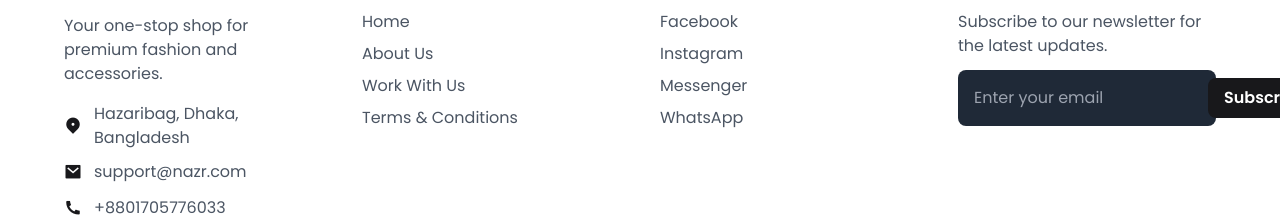
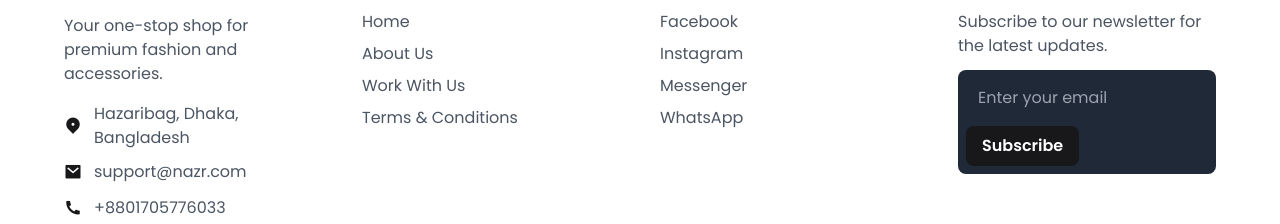
Before and after one commit to nazmull139/MERN-ECOM, a React (Vite) app: page / in a window 1280 px wide. Shown: the part 2112-2336 px from the top of the page. Built offline with nearby package versions, Linux system fonts and the light colour scheme; no server answers.

Commit message:
Update Footer.jsx

```diff
--- a/src/components/Footer.jsx
+++ b/src/components/Footer.jsx
@@ -72,13 +72,13 @@ const Footer = () => {
           <div>
             <h4 className="text-lg font-semibold mb-4">Stay Updated</h4>
             <p className="text-gray-600 mb-3">Subscribe to our newsletter for the latest updates.</p>
-            <div className="flex items-center bg-gray-800 p-2 rounded-lg">
+             <div className="flex flex-wrap gap-2 bg-gray-800 p-2 rounded-lg  ">
               <input
                 type="email"
                 placeholder="Enter your email"
-                className="bg-transparent text-white outline-none pl-2 py-2 flex-1"
+                className="flex-1 min-w-[180px] bg-transparent text-white outline-none px-3 py-2 0 rounded-md"
               />
-              <button className="bg-primary px-4 py-2 text-white font-semibold rounded-lg hover:bg-opacity-90 transition">
+              <button className="bg-primary px-4 py-2 text-white font-semibold rounded-lg hover:bg-opacity-90 transition whitespace-nowrap">
                 Subscribe
               </button>
             </div>
```
